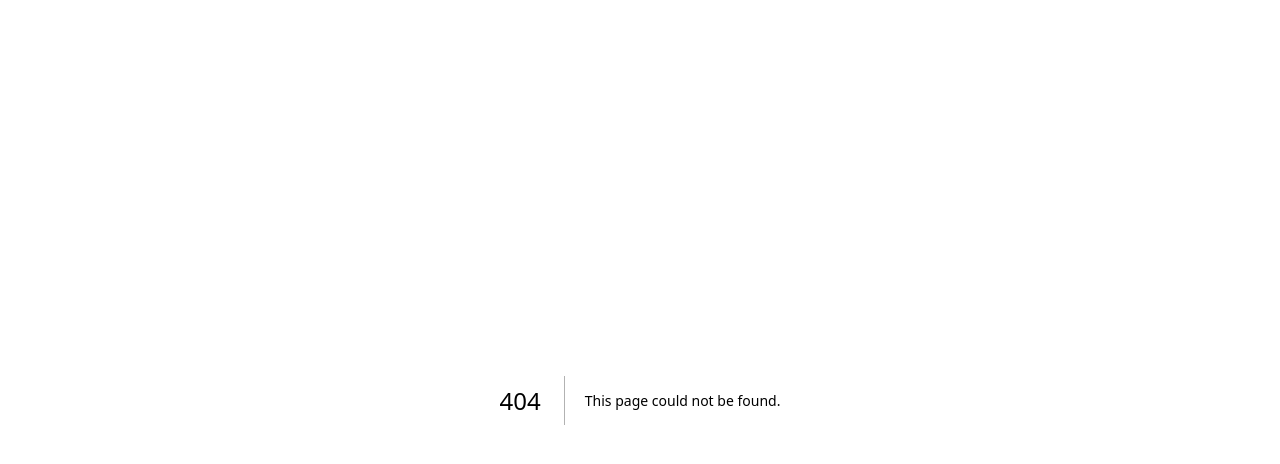
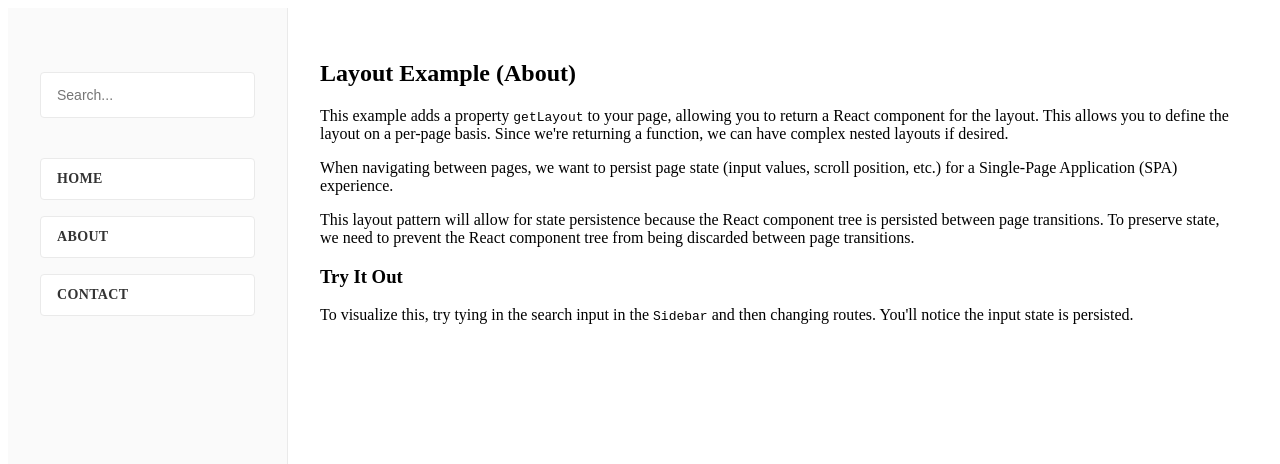
Before and after one commit to Blu3Orang3/fullstack-nextjs-google-search, a Next.js app: page /about in a window 1280 px wide. Before the commit this address had no page. Shown: the top 464 px of the page. Built offline with nearby package versions, Linux system fonts and the light colour scheme.

Commit message:
feat: implement page layouts

```diff
--- /dev/null
+++ b/components/layouts/primary/PrimaryLayout.mocks.ts
@@ -0,0 +1,9 @@
+import { IPrimaryLayout } from './PrimaryLayout';
+
+const base: IPrimaryLayout = {
+  children: '{{component}}',
+};
+
+export const mockPrimaryLayoutProps = {
+  base,
+};
--- /dev/null
+++ b/components/layouts/primary/PrimaryLayout.module.css
@@ -0,0 +1,9 @@
+.main {
+  display: flex;
+  height: calc(100vh - 64px);
+  background-color: white;
+}
+
+.main > section {
+  padding: 32px;
+}
--- /dev/null
+++ b/components/layouts/primary/PrimaryLayout.tsx
@@ -0,0 +1,20 @@
+import Head from 'next/head';
+import styles from './PrimaryLayout.module.css';
+import { ReactNode } from "react";
+
+export interface IPrimaryLayout {
+  children: ReactNode
+}
+
+const PrimaryLayout: React.FC<IPrimaryLayout> = ({ children }) => {
+  return (
+    <>
+      <Head>
+        <title>Primary Layout Example</title>
+      </Head>
+      <main className={styles.main}>{children}</main>
+    </>
+  );
+};
+
+export default PrimaryLayout;
--- /dev/null
+++ b/components/layouts/sidebar/SidebarLayout.mocks.ts
@@ -0,0 +1,9 @@
+import { ISidebarLayout } from './SidebarLayout';
+
+const base: ISidebarLayout = {
+
+};
+
+export const mockSidebarLayoutProps = {
+  base,
+};
--- /dev/null
+++ b/components/layouts/sidebar/SidebarLayout.module.css
@@ -0,0 +1,39 @@
+.nav {
+  height: 100%;
+  display: flex;
+  flex-direction: column;
+  width: 250px;
+  background-color: #fafafa;
+  padding: 32px;
+  border-right: 1px solid #eaeaea;
+}
+
+.nav > a {
+  margin: 8px 0;
+  text-decoration: none;
+  background: white;
+  border-radius: 4px;
+  font-size: 14px;
+  padding: 12px 16px;
+  text-transform: uppercase;
+  font-weight: 600;
+  letter-spacing: 0.025em;
+  color: #333;
+  border: 1px solid #eaeaea;
+  transition: all 0.125s ease;
+}
+
+.nav > a:hover {
+  background-color: #eaeaea;
+}
+
+.input {
+  margin: 32px 0;
+  text-decoration: none;
+  background: white;
+  border-radius: 4px;
+  border: 1px solid #eaeaea;
+  font-size: 14px;
+  padding: 8px 16px;
+  height: 28px;
+}
--- /dev/null
+++ b/components/layouts/sidebar/SidebarLayout.tsx
@@ -0,0 +1,23 @@
+import Link from 'next/link';
+import styles from './SidebarLayout.module.css';
+
+export interface ISidebarLayout {}
+
+const SidebarLayout: React.FC<ISidebarLayout> = () => {
+  return (
+    <nav className={styles.nav}>
+      <input className={styles.input} placeholder="Search..." />
+      <Link href="/">
+        Home
+      </Link>
+      <Link href="/about">
+        About
+      </Link>
+      <Link href="/contact">
+        Contact
+      </Link>
+    </nav>
+  );
+};
+
+export default SidebarLayout;
--- a/components/templates/base/BaseTemplate.module.css
+++ b/components/templates/base/BaseTemplate.module.css
@@ -1,3 +1,3 @@
 .component {
-  font-size: large;
+  color: #333;
 }
--- a/pages/_app.tsx
+++ b/pages/_app.tsx
@@ -1,6 +1,16 @@
-import '@/styles/globals.css';
 import type { AppProps } from 'next/app';
+import '../styles/globals.css';
+import { NextPageWithLayout } from './page';
 
-export default function App({ Component, pageProps }: AppProps) {
-  return <Component {...pageProps} />;
+interface AppPropsWithLayout extends AppProps {
+  Component: NextPageWithLayout;
 }
+
+function MyApp({ Component, pageProps }: AppPropsWithLayout) {
+  // Use the layout defined at the page level, if available
+  const getLayout = Component.getLayout || ((page) => page);
+
+  return getLayout(<Component {...pageProps} />);
+}
+
+export default MyApp;
--- /dev/null
+++ b/pages/about.tsx
@@ -0,0 +1,45 @@
+import PrimaryLayout from '../components/layouts/primary/PrimaryLayout';
+import SidebarLayout from '../components/layouts/sidebar/SidebarLayout';
+import { NextPageWithLayout } from './page';
+
+const About: NextPageWithLayout = () => {
+  return (
+    <section>
+      <h2>Layout Example (About)</h2>
+      <p>
+        This example adds a property <code>getLayout</code> to your page,
+        allowing you to return a React component for the layout. This allows you
+        to define the layout on a per-page basis. Since we&apos;re returning a
+        function, we can have complex nested layouts if desired.
+      </p>
+      <p>
+        When navigating between pages, we want to persist page state (input
+        values, scroll position, etc.) for a Single-Page Application (SPA)
+        experience.
+      </p>
+      <p>
+        This layout pattern will allow for state persistence because the React
+        component tree is persisted between page transitions. To preserve state,
+        we need to prevent the React component tree from being discarded between
+        page transitions.
+      </p>
+      <h3>Try It Out</h3>
+      <p>
+        To visualize this, try tying in the search input in the{' '}
+        <code>Sidebar</code> and then changing routes. You&apos;ll notice the
+        input state is persisted.
+      </p>
+    </section>
+  );
+};
+
+export default About;
+
+About.getLayout = (page) => {
+  return (
+    <PrimaryLayout>
+      <SidebarLayout />
+      {page}
+    </PrimaryLayout>
+  );
+};
--- a/pages/index.tsx
+++ b/pages/index.tsx
@@ -1,44 +1,29 @@
-import type { NextPage } from 'next';
-import Head from 'next/head';
-import Image from 'next/image';
 import CatCard from '../components/cards/cat/CatCard';
 import { mockCatCardProps } from '../components/cards/cat/CatCard.mocks';
+import PrimaryLayout from '../components/layouts/primary/PrimaryLayout';
+import SidebarLayout from '../components/layouts/sidebar/SidebarLayout';
 import styles from '../styles/Home.module.css';
+import { NextPageWithLayout } from './page';
 
-const Home: NextPage = () => {
+
+const Home: NextPageWithLayout = () => {
   return (
-    <div className={styles.container}>
-      <Head>
-        <title>Create Next App</title>
-        <meta name="description" content="Generated by create next app" />
-        <link rel="icon" href="/favicon.ico" />
-      </Head>
-
-      <main className={styles.main}>
-        <h1 className={styles.title}>
-          Welcome to <a href="https://nextjs.org">Next.js!</a>
-        </h1>
-
-        <div className={styles.grid}>
-          <CatCard {...mockCatCardProps.base} />
-          <CatCard {...mockCatCardProps.base} />
-        </div>
-      </main>
-
-      <footer className={styles.footer}>
-        <a
-          href="https://vercel.com?utm_source=create-next-app&utm_medium=default-template&utm_campaign=create-next-app"
-          target="_blank"
-          rel="noopener noreferrer"
-        >
-          Powered by{' '}
-          <span className={styles.logo}>
-            <Image src="/vercel.svg" alt="Vercel Logo" width={72} height={16} />
-          </span>
-        </a>
-      </footer>
-    </div>
+    <section className={styles.main}>
+      <h1 className={styles.title}>
+        Welcome to <a href="https://nextjs.org">Next.js!</a>
+      </h1>
+      <CatCard {...mockCatCardProps.base} />
+    </section>
   );
 };
 
 export default Home;
+
+Home.getLayout = (page) => {
+  return (
+    <PrimaryLayout>
+      <SidebarLayout />
+      {page}
+    </PrimaryLayout>
+  );
+};
--- a/styles/globals.css
+++ b/styles/globals.css
@@ -8,13 +8,6 @@
   --background-end-rgb: 255, 255, 255;
 }
 
-@media (prefers-color-scheme: dark) {
-  :root {
-    --foreground-rgb: 255, 255, 255;
-    --background-start-rgb: 0, 0, 0;
-    --background-end-rgb: 0, 0, 0;
-  }
-}
 
 body {
   color: rgb(var(--foreground-rgb));
```
Also changed, not shown: pages/page.d.ts (added, +7 -0 lines), 2 other files (tests, documents, lock files or other folders).
